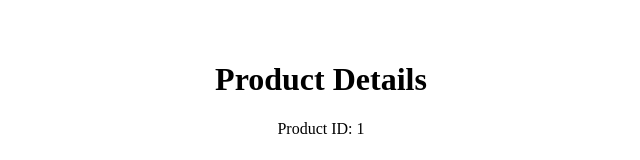
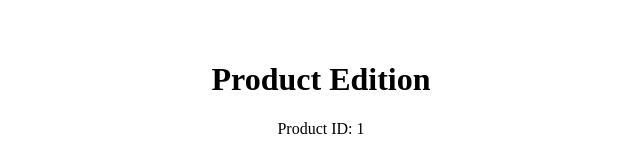
Before and after one commit to gonzaaasanchez/mcga-final-fe-sanchezpalomino, a React (Vite) app: page /product/1 in a window 1280 px wide. Shown: the top 160 px of the page, without its empty margins (319-959 px from the left). Built offline with nearby package versions, Linux system fonts and the light colour scheme.

Commit message:
FIX rename module

```diff
--- a/src/App.tsx
+++ b/src/App.tsx
@@ -2,7 +2,7 @@ import React from 'react';
 import { BrowserRouter as Router, Route, Routes } from 'react-router-dom';
 import './App.css';
 import ProductsList from './products';
-import ProductDetailsPage from './products_detail';
+import ProductDetailsPage from './products_edition';
 
 function App() {
   return (
--- a/src/products/index.tsx
+++ b/src/products/index.tsx
@@ -33,7 +33,7 @@ const App: React.FC = () => {
             })
     }, []);
 
-    const showProductDetail = (productId: string) => {
+    const showProductEdition = (productId: string) => {
         navigate(`/product/${productId}`);
     };
 
@@ -59,8 +59,8 @@ const App: React.FC = () => {
                                 <div className="price">${product.price}</div>
                                 <div className="button-container">
                                     <button className="button"
-                                        onClick={() => showProductDetail(product.id)}>
-                                        Show Details
+                                        onClick={() => showProductEdition(product.id)}>
+                                        Show Edition
                                     </button>
                                 </div>
                             </li>
--- a/src/products_detail/index.tsx
+++ b/src/products_edition/index.tsx
@@ -7,7 +7,7 @@ const ProductDetailsPage: React.FC = () => {
 
     return (
         <div>
-            <h1>Product Details</h1>
+            <h1>Product Edition</h1>
             <p>Product ID: {id}</p>
             {/* Add more details or fetch the product data from an API */}
         </div>
```
